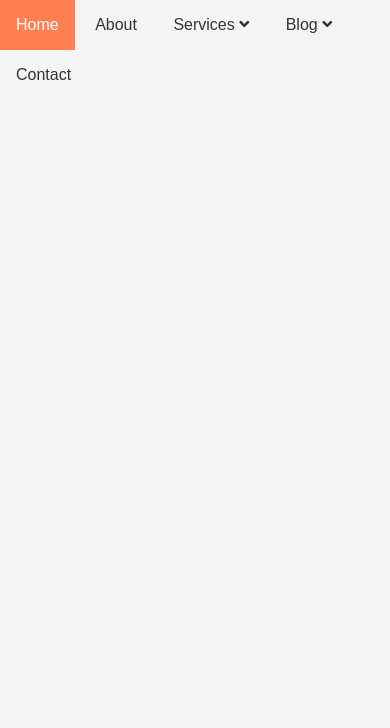
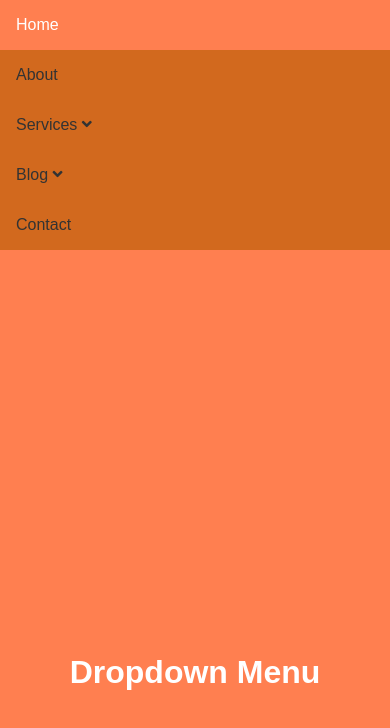
Before and after one commit to Osamadahnoun/CSS-dropdown-menu, a plain HTML site: page index.html in a window 390 px wide. Drawn offline with Linux system fonts and the light colour scheme.

Commit message:
mobile responsiveness

```diff
--- a/index.html
+++ b/index.html
@@ -46,5 +46,9 @@
         <li><a href="#">Contact</a></li>
       </ul>
     </nav>
+
+    <header id="showcase">
+      <h1>Dropdown Menu</h1>
+    </header>
   </body>
 </html>
--- a/style.css
+++ b/style.css
@@ -8,10 +8,12 @@ html,
 body {
   background-color: #f4f4f4;
   font-family: Arial, Helvetica, sans-serif;
+  overflow: hidden;
 }
 
 #navbar ul {
   list-style: none;
+  background-color: chocolate;
 }
 
 #navbar ul li {
@@ -78,3 +80,35 @@ body {
 #navbar ul li:hover ul li:hover span {
   background-color: chocolate;
 }
+
+#showcase {
+  display: flex;
+  flex-direction: column;
+  height: 100vh;
+  align-items: center;
+  justify-content: center;
+  text-align: center;
+  padding: 0 2rem;
+  background-color: coral;
+}
+
+#showcase h1 {
+  color: #fff;
+  font-size: 4rem;
+}
+
+@media (max-width: 600px) {
+  #navbar ul li {
+    display: block;
+  }
+
+  #navbar ul li:hover ul {
+    width: 100%;
+    position: relative;
+  }
+
+  #showcase h1 {
+    color: #fff;
+    font-size: 2rem;
+  }
+}
```
